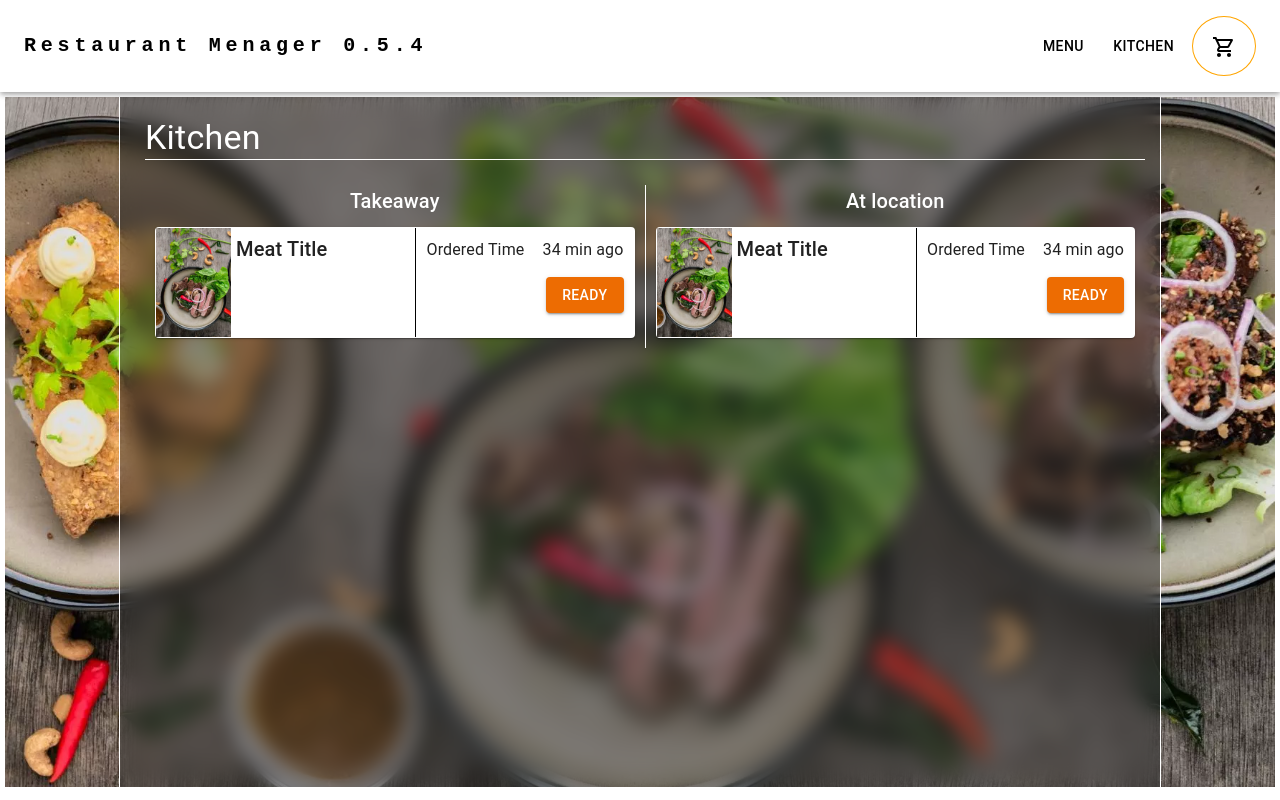
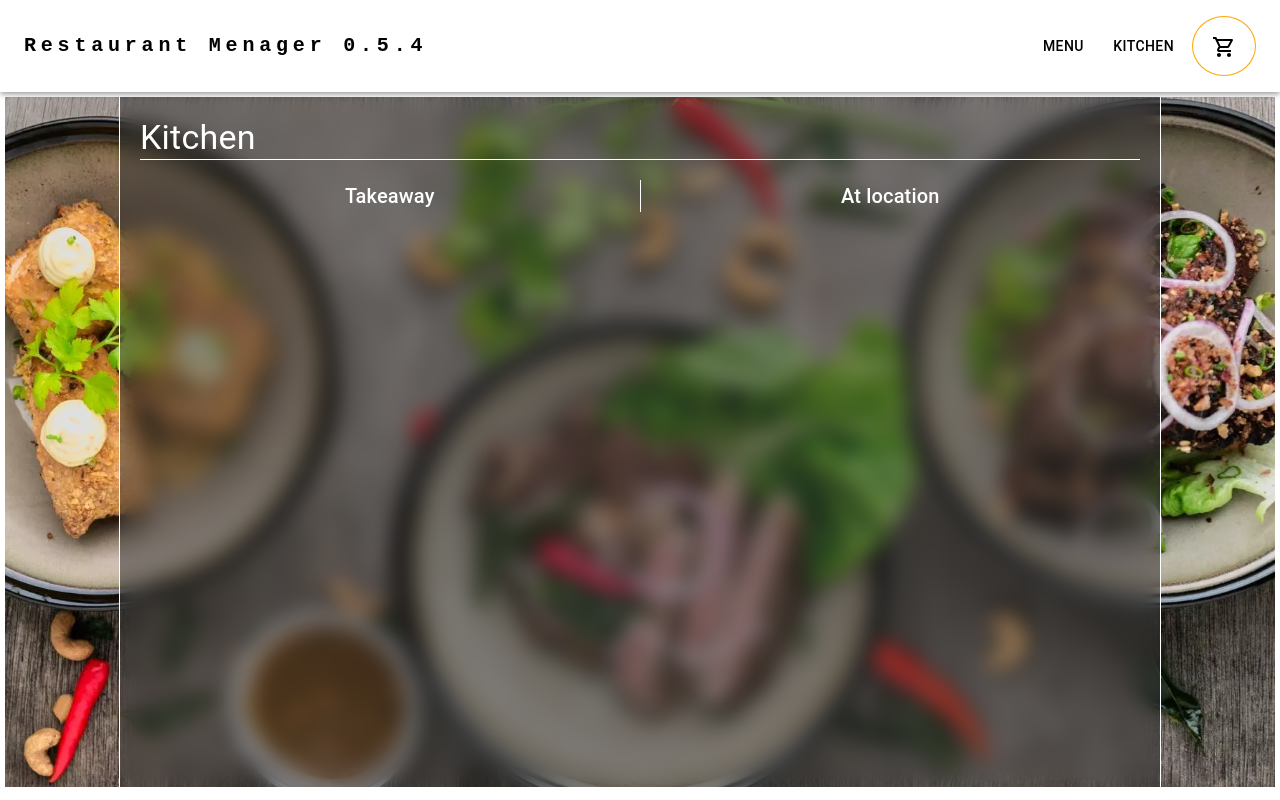
Before and after one commit to PaweLewoniewski/r-manager-app, a React (Vite) app: page /kitchen in a window 1280 px wide. Built offline with nearby package versions, Linux system fonts and the light colour scheme.

Commit message:
kitchen_map

```diff
--- a/src/components/OrderCardKitchen/OrderCardKitchen.tsx
+++ b/src/components/OrderCardKitchen/OrderCardKitchen.tsx
@@ -4,12 +4,40 @@ import {
   Card,
   CardContent,
   CardMedia,
+  Slide,
   Typography,
 } from "@mui/material";
-import BgCategory from "../../assets/img/categorymenu.webp";
+import { useState } from "react";
+import { useShoppingCart } from "../../context/ShoppingCartContext";
+import { pageHelper } from "../../queries/queryHelper";
 
-export const OrderCardKitchen = () => {
+type KitchenCartProps = {
+  id: number;
+  quantity: number;
+  storeCategory: string;
+};
+
+export const OrderCardKitchen = ({
+  id,
+  quantity,
+  storeCategory,
+}: KitchenCartProps) => {
+  const [removeConfirm, setRemoveConfirm] = useState<boolean>(false);
+  const { removeFromCart } = useShoppingCart();
+  const [animation, setAnimation] = useState(true);
+
+  const itemInCart = pageHelper(storeCategory).find((i) => i.id === id);
+  if (itemInCart === undefined) return null;
+
   return (
+
+      <Slide
+        direction="down"
+        in={animation}
+        mountOnEnter unmountOnExit
+        style={{ transformOrigin: '0 0 0' }}
+        {...(animation ? { timeout: 800 } : {})}
+      >
         <Card
           sx={{
             display: "flex",
@@ -21,13 +49,13 @@ export const OrderCardKitchen = () => {
           <CardMedia
             component="img"
             sx={{ width: 75 }}
-        image={BgCategory}
+            image={itemInCart.url}
             alt="Food Example Image"
           />
-      <Box sx={{ display: "flex", flexDirection: "column", width:'85%' }}>
-        <CardContent sx={{padding:'5px'}}>
-          <Typography component={'span'} variant="h6">
-            Meat Title
+          <Box sx={{ display: "flex", flexDirection: "column", width: "85%" }}>
+            <CardContent sx={{ padding: "5px" }}>
+              <Typography component={"span"} variant="h6">
+                {itemInCart.title}
               </Typography>
             </CardContent>
           </Box>
@@ -36,10 +64,10 @@ export const OrderCardKitchen = () => {
               display: "flex",
               flexDirection: "column",
               borderLeft: "1px solid black",
-          width:'100%',
+              width: "100%",
             }}
           >
-        <CardContent sx={{padding:'10px'}}>
+            <CardContent sx={{ padding: "10px" }}>
               <Box
                 sx={{
                   display: "flex",
@@ -52,16 +80,51 @@ export const OrderCardKitchen = () => {
               <Box
                 sx={{
                   display: "flex",
+                  justifyContent: "space-between",
+                }}
+              >
+                <Typography>Quantity</Typography>
+                <Typography>{quantity}</Typography>
+              </Box>
+              <Box
+                sx={{
+                  display: "flex",
                   justifyContent: "flex-end",
                   paddingTop: "15px",
                 }}
               >
-            <Button variant="contained" color="warning">
+                {removeConfirm ? (
+                  <>
+                    <Button
+                      variant="outlined"
+                      color="error"
+                      sx={{ marginRight: "10px" }}
+                      onClick={() => removeFromCart(id, storeCategory)}
+                    >
+                      Yes
+                    </Button>
+                    <Button
+                      variant="outlined"
+                      color="primary"
+                      onClick={() => setRemoveConfirm(false)}
+                    >
+                      No
+                    </Button>
+                  </>
+                ) : (
+                  <Button
+                    variant="contained"
+                    color="warning"
+                    onClick={() => setRemoveConfirm(true)}
+                  >
                     Ready
                   </Button>
+                )}
               </Box>
             </CardContent>
           </Box>
         </Card>
+      </Slide>
+
   );
 };
--- a/src/views/Kitchen/Kitchen.tsx
+++ b/src/views/Kitchen/Kitchen.tsx
@@ -5,9 +5,17 @@ import { useState } from "react";
 import styled from "styled-components";
 import BgCategory from "../../assets/img/categorymenu.webp";
 import { OrderCardKitchen } from "../../components/OrderCardKitchen/OrderCardKitchen";
+import { useShoppingCart } from "../../context/ShoppingCartContext";
 
 export const Kitchen = () => {
   const [enterAnimation, setEnterAnimation] = useState(true);
+  const { cartItems } = useShoppingCart();
+
+  const ordersTakeway = cartItems.filter((item) => item.atLocation === false);
+  if (ordersTakeway === undefined) return null;
+
+  const ordersAtLocation = cartItems.filter((item) => item.atLocation === true);
+  if (ordersAtLocation === undefined) return null;
 
   return (
     <Slide
@@ -20,30 +28,46 @@ export const Kitchen = () => {
       <Wrapper>
         <ContentPage>
           <Title>
-            <Typography component={'span'} variant="h4" sx={{ color: "white" }}>
+            <Typography component={"span"} variant="h4" sx={{ color: "white" }}>
               Kitchen
             </Typography>
           </Title>
           <ContentBox>
             <Box sx={{ width: "50%" }}>
               <BoxTitle>
-                <Typography component={'span'} variant="h6" sx={{ color: "white" }}>
+                <Typography
+                  component={"span"}
+                  variant="h6"
+                  sx={{ color: "white" }}
+                >
                   Takeaway
                 </Typography>
               </BoxTitle>
               <BoxOrders>
-                <OrderCardKitchen />
+                {ordersTakeway !== undefined
+                  ? ordersTakeway.map((item) => (
+                        <OrderCardKitchen key={item.id} {...item} />
+                    ))
+                  : ""}
               </BoxOrders>
             </Box>
             <Separator />
             <Box sx={{ width: "50%" }}>
               <BoxTitle>
-                <Typography component={'span'} variant="h6" sx={{ color: "white" }}>
+                <Typography
+                  component={"span"}
+                  variant="h6"
+                  sx={{ color: "white" }}
+                >
                   At location
                 </Typography>
               </BoxTitle>
               <BoxOrders>
-                <OrderCardKitchen />
+                {ordersAtLocation !== undefined
+                  ? ordersAtLocation.map((item) => (
+                      <OrderCardKitchen key={item.id} {...item} />
+                    ))
+                  : ""}
               </BoxOrders>
             </Box>
           </ContentBox>
@@ -64,7 +88,7 @@ const Wrapper = styled.div`
   background-size: cover;
   overflow: hidden;
   position: relative;
-  margin:5px;
+  margin: 5px;
 `;
 
 const ContentPage = styled.div`
@@ -94,14 +118,13 @@ const Title = styled.div`
   justify-content: flex-start;
   border-bottom: 1px solid white;
   width: 100%;
-  margin:20px 5px;
+  margin: 20px 0px;
 `;
 
 const ContentBox = styled.div`
   display: flex;
   justify-content: center;
   width: 100%;
-  padding: 5px;
 `;
 
 const BoxTitle = styled.div`
```
Lines whose indentation alone changed are shown as unchanged.
